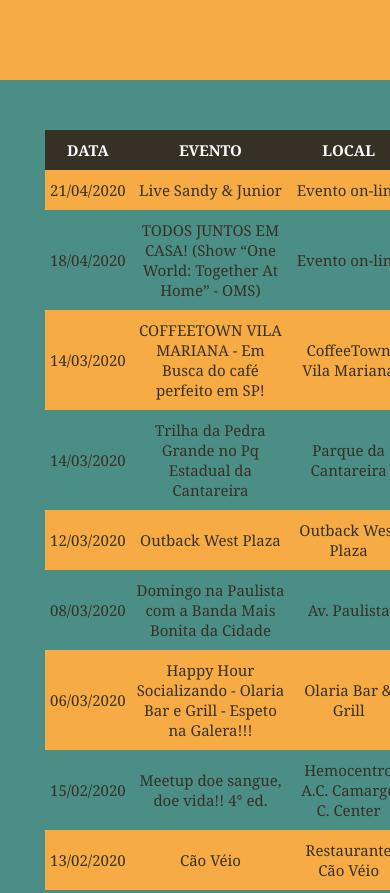
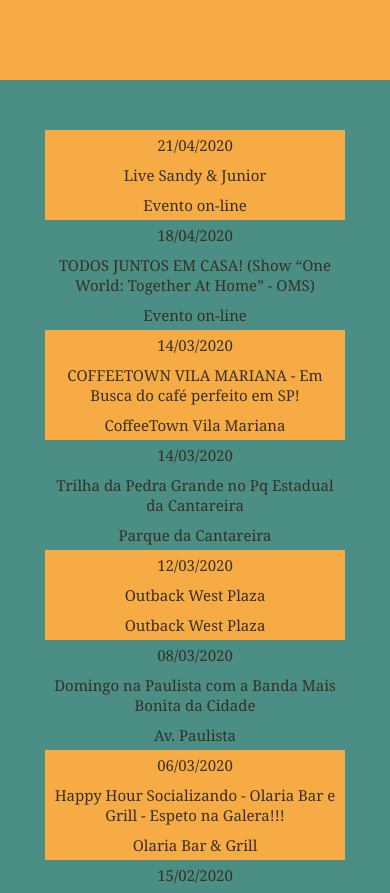
Before and after one commit to julidevgithub/socializando, a plain HTML site: page eventos.html in a window 390 px wide. Shown: the part 700-1593 px from the top of the page. Drawn offline with Linux system fonts and the light colour scheme.

Commit message:
eventos2

```diff
--- a/responsivo.css
+++ b/responsivo.css
@@ -22,8 +22,9 @@
 .insta-ico{
     margin-left: 95px; }
 
-
-
+/*EVENTOS*/
+    .tabela{
+        height: 9060px;  }
 
 
 }
@@ -87,6 +88,11 @@
 /*FOTOS: PICS*/
 .pics{
     height: 1250px ;  }
+
+
+/*EVENTOS*/
+.tabela{
+    height: 10700px;  }
 
 
 }
@@ -220,15 +226,18 @@
     margin-top: 0px;}
 
 .tabela{
-    height: 17000px;  }
+    height: 20250px;  }
+
+.rTable thead{display:none;}
 
 .rTable tbody td{
-    display:inline-flexbox;
+    display:block;
     flex-direction:column }
 
 .rTable th , .rTable td{
-    padding: 10px 5px;
-    font-size: 15px;}
+    padding: 5px ;
+    font-size: 15px;
+    }
 
 .titulo-evento:after{
     width: 200px;  }
--- a/style-evento.css
+++ b/style-evento.css
@@ -19,7 +19,7 @@
 .tabela{
     background-color:#4B8E85 ;
     width: 100%;
-    height: 6680px;
+    height: 8880px;
     padding-top: 50px;}
 
 .rTable{
@@ -37,7 +37,7 @@
     background:  #F6AB45;}
 
 .rTable tbody tr:nth-child(2n){
-    background:  #4B8E85;}
+    background: #4B8E85;}
 
 .rTable th , .rTable td{
-    padding: 5px 15px 5px ;}
+    padding: 10px ;}
```
